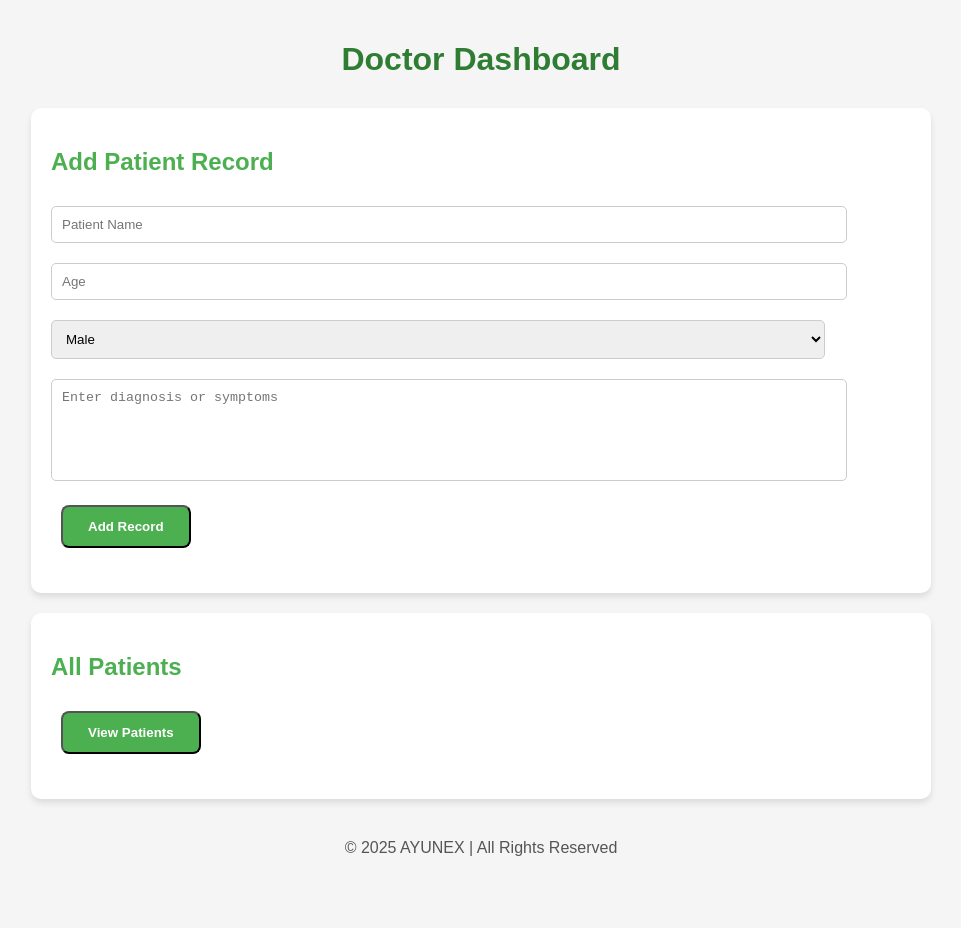
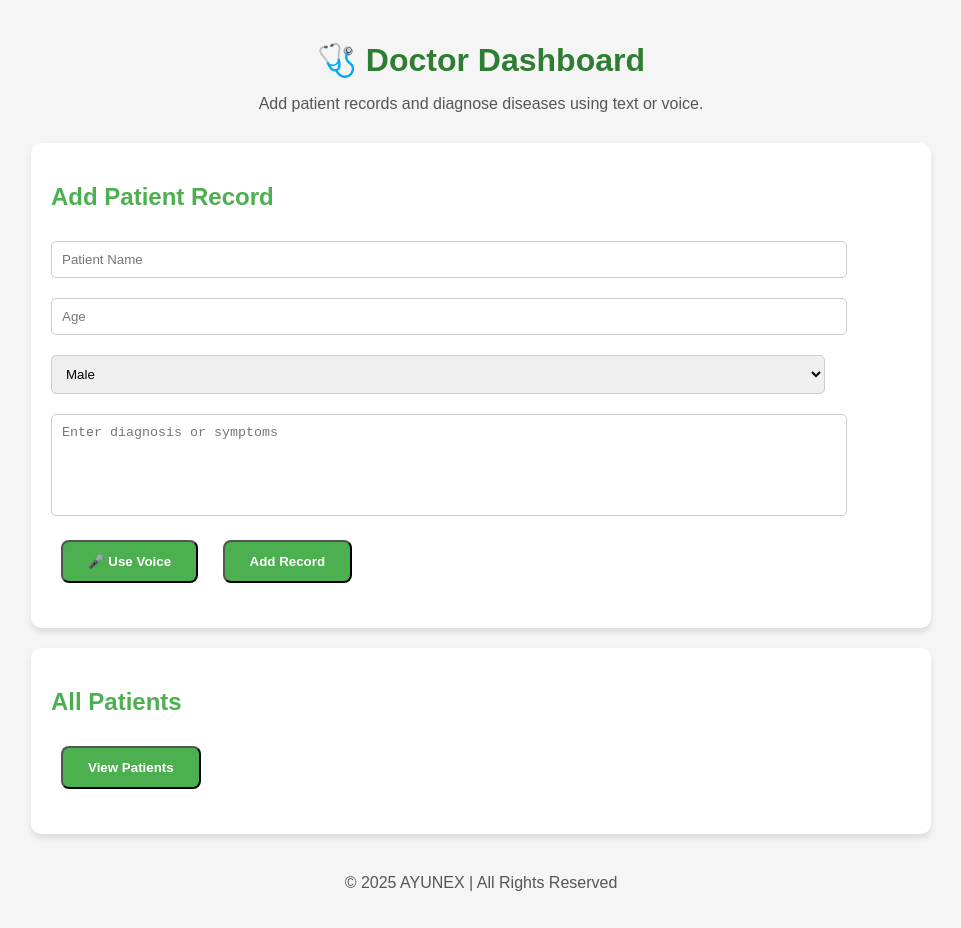
Before and after one commit to AnanyaMourya2006/AYUNEX, a plain HTML site: page doctor.html in a window 1280 px wide. Shown: the whole page, without its empty margins (159-1120 px from the left). Before the commit the page ends 893 px from the top, so only its background shows below. Drawn offline with Linux system fonts and the light colour scheme.

Commit message:
Update doctor.html

```diff
--- a/doctor.html
+++ b/doctor.html
@@ -9,7 +9,8 @@
 <body>
 <div class="container">
     <header>
-            <h1>Doctor Dashboard</h1>
+        <h1>🩺 Doctor Dashboard</h1>
+        <p>Add patient records and diagnose diseases using text or voice.</p>
     </header>
 
     <main>
@@ -23,6 +24,7 @@
                 <option value="Other">Other</option>
             </select>
             <textarea id="diagnosisText" placeholder="Enter diagnosis or symptoms"></textarea>
+            <button class="btn" onclick="startVoiceRecognition()">🎤 Use Voice</button>
             <button class="btn" onclick="addPatient()">Add Record</button>
             <div id="addOutput"></div>
         </section>
```
Lines whose indentation alone changed are shown as unchanged.
